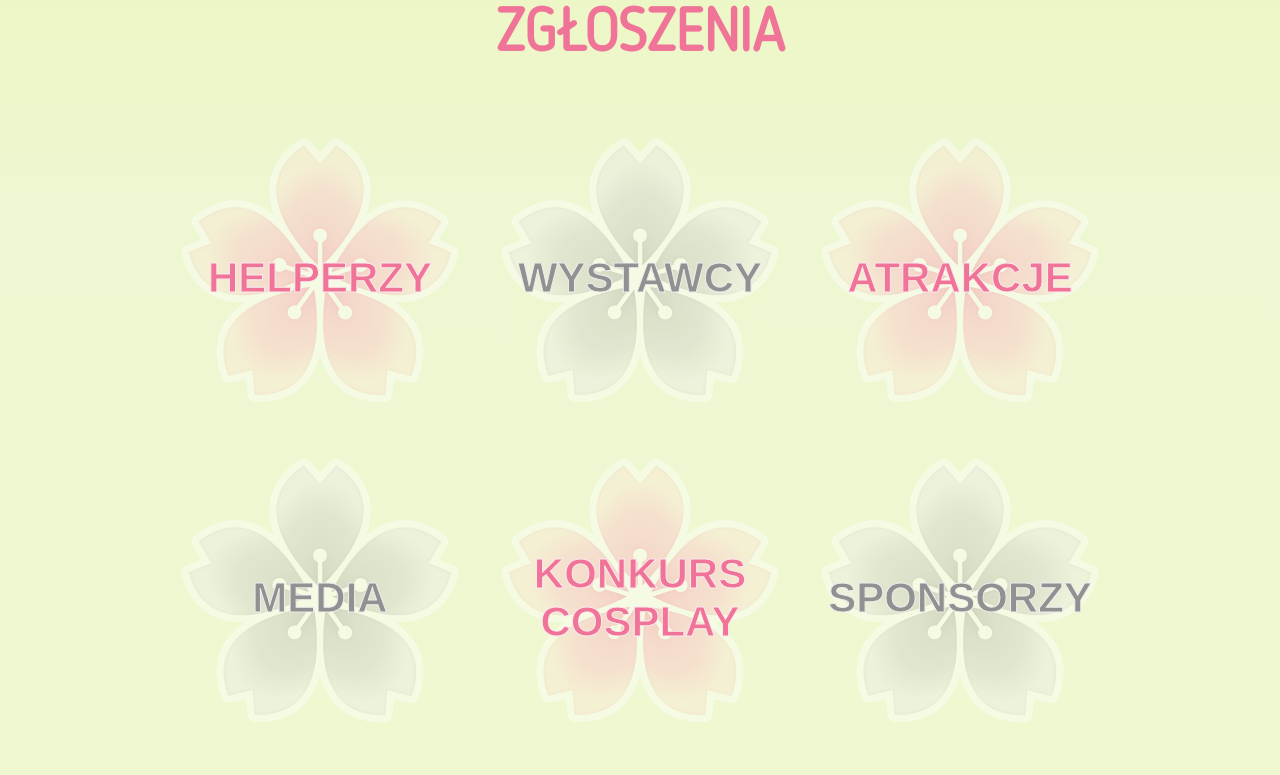
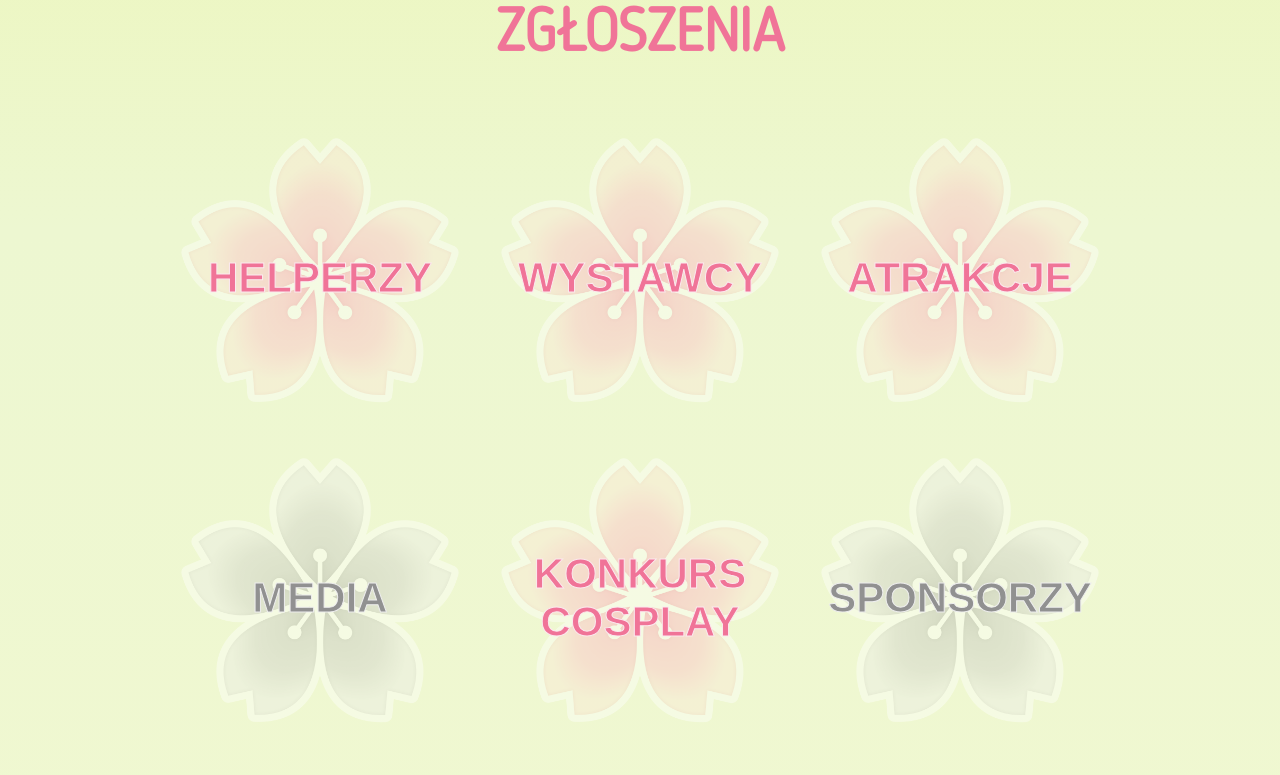
Before and after one commit to MoriconPFA/MoriconPFA.github.io, a plain HTML site: page index.html in a window 1280 px wide. Shown: the part 3514-4289 px from the top of the page. Drawn offline with Linux system fonts and the light colour scheme; a web font is replaced by a local one.

Commit message:
Wystawcy

```diff
--- a/index.html
+++ b/index.html
@@ -212,7 +212,7 @@
 			<button class="buttonFlower" data-href="https://docs.google.com/forms/d/e/1FAIpQLSd-N47h0KmOdSDPlwK11k5EPK6WYRXJEqDR41trgkdGBz1vZw/viewform">
 					Helperzy
 			</button>
-			<button class="buttonFlower" disabled>
+			<button class="buttonFlower" data-href="https://docs.google.com/forms/d/e/1FAIpQLSfbgRrFq4pB9gamWnrpo6Cj7bnhJ3Q3PTcoemTjgoomtu4fxg/viewform">
 					Wystawcy
 			</button>
 			<button class="buttonFlower" data-href="https://docs.google.com/forms/d/e/1FAIpQLSePVUbpveKEeqlMbvErzur1yZIO2Sj5MHG2gHCepPkpgEtc6w/viewform">
@@ -246,6 +246,7 @@
 				<a href="./assets/Dokumentacja/Regulamin_Konkursu_Instant_Cosplay_Moricon_2023.pdf">Regulamin Instant Cosplay</a>
 				<a href="./assets/Dokumentacja/Regulamin_Konkursu_Cosplay_Moricon_2023.pdf">Regulamin Konkurs Cosplay</a>
 				<a href="./assets/Dokumentacja/Regulamin_Wspolpracy_Medialnej_2023.pdf">Regulamin Współpracy Medialnej</a>
+				<a href="./assets/Dokumentacja/Regulamin_Wystawców_Imprezy_Moricon_2023.pdf">Regulamin Wystawców</a>
 				<a href="./assets/Dokumentacja/Zgoda__udzial_konkurs_cosplay_2023.pdf">Zgoda Opiekuna do konkursu cosplay</a>
 				<a href="./assets/Dokumentacja/zgoda_na_wolontariat.pdf">Zgoda Opiekuna na odbycie wolontariatu</a>
 			</div>
```
Also changed, not shown: 1 other file.
